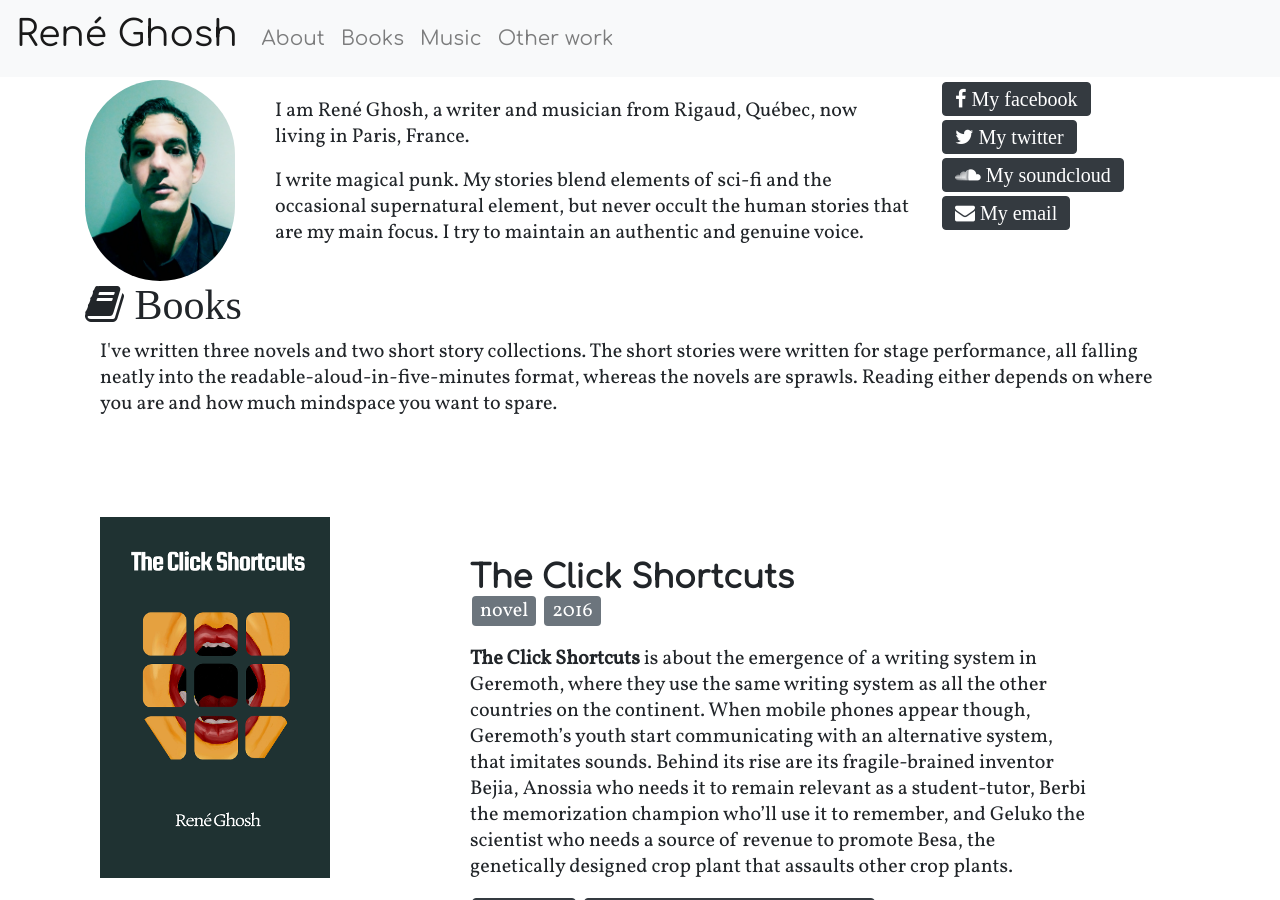
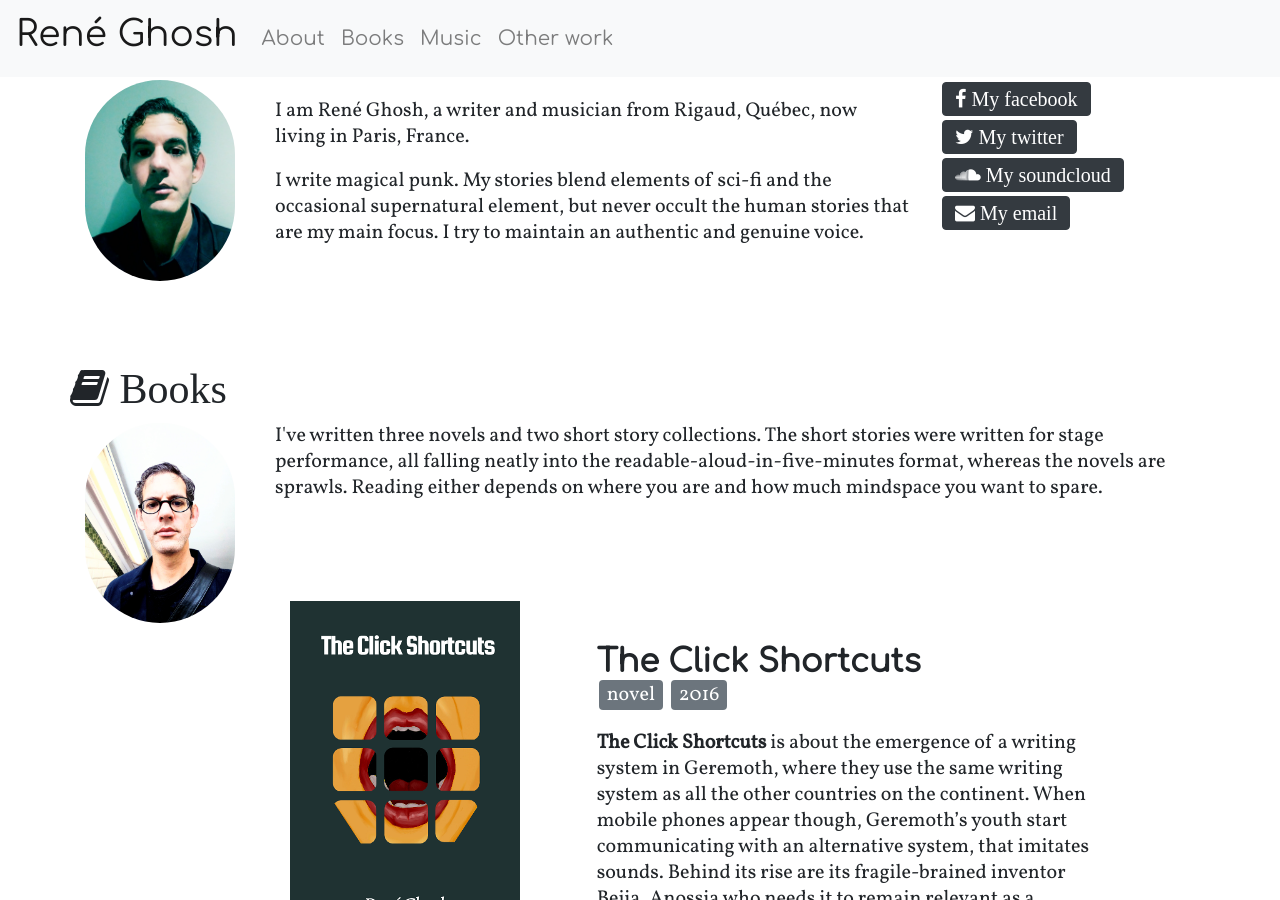
Before and after one commit to reneghosh/reneghosh.github.io, a Jekyll site: the page built from index.md, in a window 1280 px wide and 900 px high. Built offline with Jekyll 4.4.1, drawn with Linux system fonts in a browser that asks for light colours; some web fonts are replaced.

Commit message:
selfies added

```diff
--- a/index.md
+++ b/index.md
@@ -5,9 +5,10 @@
 {% include about.html %}
 
 <div class="row" id="books">
-</div>
-<h1><span class="fa fa-book"> Books</span></h1>
+
+<h1 style="margin-top: 2em"><span class="fa fa-book"> Books</span></h1>
 <div class="container">
+<div style="float:left;margin-right: 40px"><img src="images/selfie.jpg" class="img-fluid" style="border-radius:75px" width="150"></div>
 
 I've written three novels and two short story collections. The short stories were written for stage performance, all falling neatly into the readable-aloud-in-five-minutes format, whereas the novels are sprawls. Reading either depends on where you are and how much mindspace you want to spare.
 
@@ -16,10 +17,14 @@
 {% endfor %}
 
 </div>
+</div>
 
 <div class="row" id="music">
 <h1><span class="fa fa-headphones"> Music</span></h1>
 <div class="container">
+
+
+<div style="float:left;margin-right: 40px"><img src="images/selfie2.jpg" class="img-fluid" style="border-radius:75px" width="150"></div>
 
 My music is released under the name of my one-man-band, Satellite Ray.
 
@@ -37,6 +42,7 @@
 <div class="row page" id="other">
 <div class="container-fluid">
 <h1><span class="fa fa-bookmark"> Other work</span></h1>
+<div style="float:left;margin-right: 40px"><img src="images/selfie3.jpg" class="img-fluid" style="border-radius:75px" width="150"></div>
 
 {% for link in site.published | sort: 'date' %}
 {{link}}
```
Also changed, not shown: images/selfie2.jpg (added), images/selfie3.jpg (added).
